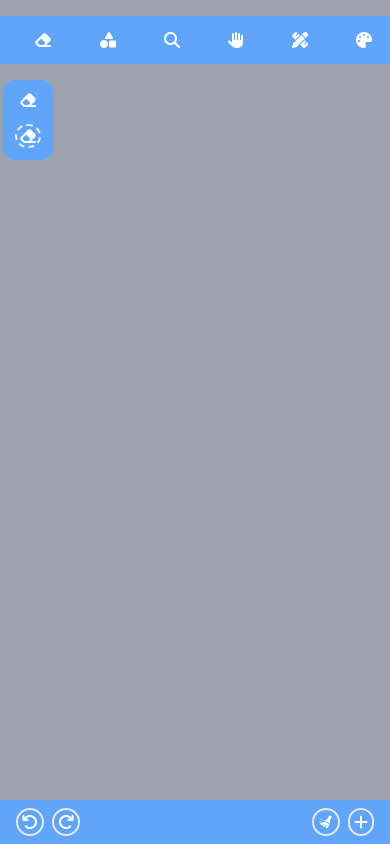
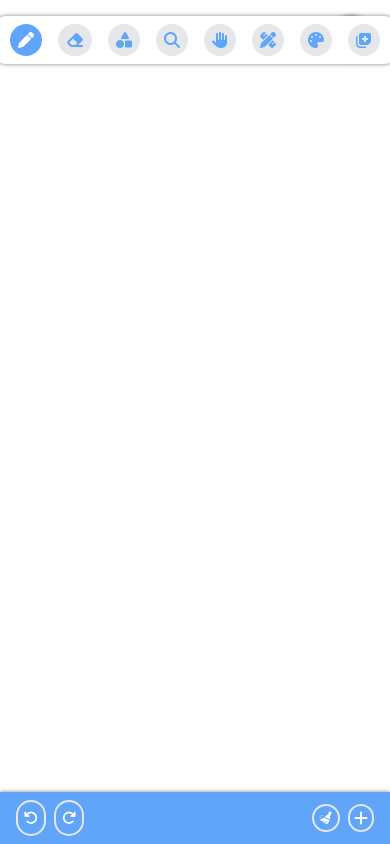
Before and after one commit to Jugnu-Gupta/Drawing-Board, a website built with Vite: page index.html in a window 390 px wide. Both pictures are taken after a click on the button 43 px from the left and 40 px from the top of the page. Built offline with nearby package versions, Linux system fonts and the light colour scheme.

Commit message:
added style

```diff
--- a/index.html
+++ b/index.html
@@ -7,36 +7,6 @@
     <link rel="stylesheet" href="main.css">
     <title>Document</title>
     <style>
-        .slideDown {
-            animation: downMovement 200ms ease-in-out forwards;
-        }
-
-        @keyframes downMovement {
-            from {
-                transform: scaleY(0);
-            }
-
-            to {
-                transform: scaleY(1);
-                top: 175%;
-            }
-        }
-
-        .slideUp {
-            animation: upMovement 200ms ease-in-out forwards;
-        }
-
-        @keyframes upMovement {
-            from {
-                top: 175%;
-                transform: scaleY(1);
-            }
-
-            to {
-                transform: scaleY(0);
-            }
-        }
-
         body {
             user-select: none;
             /* Standard syntax */
@@ -55,35 +25,42 @@
 
 
         <!-- toolbar -->
-        <aside class="fixed z-[1000000] top-4 left-1/2 -translate-x-1/2 flex justify-center
-            gap-8 py-2 px-4 rounded-xl bg-blue-400 text-white" data-aside>
+        <aside class="fixed z-[1000000] top-4 left-1/2 -translate-x-1/2 flex justify-center shadow-custom
+            gap-4 py-2 px-4 rounded-xl bg-white text-white" data-aside>
+
 
             <!-- pen button -->
-            <button onclick="shapeAndToolHandler(`pen`, event)" class="bg-gray-400 rounded-full px-2 py-1" data-pen>
+            <button onclick="shapeAndToolHandler(`pen`, event)" class="bg-gray-200 text-blue-400 rounded-full px-2 py-1
+                hover:scale-110 transition-all" data-pen>
+                <!-- <button onclick="shapeAndToolHandler(`pen`, event)" class="bg-gray-400 rounded-full px-2 py-1" data-pen> -->
                 <i class="fa-solid fa-pen"></i>
             </button>
 
 
             <!-- Eraser button -->
-            <button onclick="toolbarOptionHandler(`eraser`)" class="relative rounded-full px-2 py-1"
+            <button onclick="toolbarOptionHandler(`eraser`)"
+                class="bg-gray-200 text-blue-400 relative rounded-full px-2 py-1 hover:scale-110 transition-all"
                 data-eraserContainer>
                 <i class="fa-solid fa-eraser"></i>
-                <div class="absolute top-0 -left-2/3 bg-blue-400
-                slideUp flex flex-col rounded-xl" data-eraser>
-                    <i onclick="shapeAndToolHandler(`basicEraser`,event)" class="fa-solid fa-eraser p-2 px-3 pt-3"></i>
-                    <div onclick="shapeAndToolHandler(`objectEraser`,event)" class="p-2 px-3 pb-3">
-                        <i class="fa-solid fa-eraser border-2 border-dashed rounded-full p-[2px]"></i>
+                <div class="absolute top-0 -left-2/3 bg-white text-blue-400 animate-slideUp
+                flex flex-col rounded-xl shadow-custom" data-eraser>
+                    <i onclick="shapeAndToolHandler(`basicEraser`,event)"
+                        class="fa-solid fa-eraser w-4 p-2 px-2 pt-3"></i>
+                    <div onclick="shapeAndToolHandler(`objectEraser`,event)" class="p-2 px-2 pb-3">
+                        <i class="fa-solid fa-eraser text-sm border-2 border-dashed border-blue-400 rounded-full
+                            p-[2px]"></i>
                     </div>
                 </div>
             </button>
 
 
             <!-- multiple shapes button -->
-            <button onclick="toolbarOptionHandler(`multipleShapes`)" class="relative rounded-full px-2 py-1"
+            <button onclick="toolbarOptionHandler(`multipleShapes`)"
+                class="bg-gray-200 text-blue-400 relative rounded-full px-2 py-1 hover:scale-110 transition-all"
                 data-multipleShapes>
                 <i class="relative z-10 fa-solid fa-shapes"></i>
-                <div class="absolute -top-[150%] -left-2/3 bg-blue-400
-                slideUp flex flex-col rounded-xl" data-ListOfShapes>
+                <div class="absolute -top-[150%] -left-2/3 bg-white text-blue-400 animate-slideUp
+                flex flex-col rounded-xl shadow-custom" data-ListOfShapes>
 
                     <i onclick="shapeAndToolHandler(`straightLine`,event)"
                         class="fa-solid fa-lines-leaning p-2 px-3 pt-3"></i>
@@ -97,10 +74,12 @@
 
 
             <!-- Zoom button-->
-            <button onclick="toolbarOptionHandler(`zoom`)" class="relative rounded-full px-2 py-1" data-zoom>
+            <button onclick="toolbarOptionHandler(`zoom`)"
+                class="bg-gray-200 text-blue-400 relative rounded-full px-2 py-1 hover:scale-110 transition-all"
+                data-zoom>
                 <i class="fa-solid fa-magnifying-glass"></i>
-                <div class="absolute top-0 -left-2/3 bg-blue-400
-                slideUp flex flex-col rounded-xl" data-zoomInOut>
+                <div class="absolute top-0 -left-2/3 bg-white text-blue-400 animate-slideUp
+                flex flex-col rounded-xl shadow-custom" data-zoomInOut>
 
                     <i onclick="shapeAndToolHandler(`zoomIn`,event)"
                         class="fa-solid fa-magnifying-glass-plus p-2 px-3 pt-3"></i>
@@ -111,16 +90,19 @@
 
 
             <!-- hand button-->
-            <button onclick="shapeAndToolHandler(`hand`,event)" class="rounded-full px-2 py-1" data-hand>
+            <button onclick="shapeAndToolHandler(`hand`,event)" class="bg-gray-200 text-blue-400 rounded-full px-2 py-1
+                hover:scale-110 transition-all" data-hand>
                 <i class="fa-solid fa-hand"></i>
             </button>
 
 
             <!-- pen-width slider -->
-            <button onclick="toolbarOptionHandler(`lineWidth`)" class="relative rounded-full px-2 py-1"
+            <button onclick="toolbarOptionHandler(`lineWidth`)"
+                class="bg-gray-200 text-blue-400 relative rounded-full px-2 py-1 hover:scale-110 transition-all"
                 data-strokeWidth>
                 <i class="fa-solid fa-pen-ruler"></i>
-                <div class="absolute top-[50%] -left-[350%] bg-blue-400 rounded-xl slideUp px-3 w-32" data-lineWidth>
+                <div class="absolute top-[50%] -left-[350%] bg-white text-blue-400 rounded-xl animate-slideUp
+                    px-3 w-32 shadow-[0px_0px_4px_rgba(0,0,0,.5)]" data-lineWidth>
                     <input onclick="lineWidthAdjustmentHandler(event)" type="range" name="slider" min="1" max="10"
                         step="1" value="2" class="py-3 w-full" data-lineWidthSlider>
                 </div>
@@ -128,12 +110,12 @@
 
 
             <!-- color picker button -->
-            <button onclick="toolbarOptionHandler(`colorPicker`)" class="relative rounded-full px-2 py-1"
+            <button onclick="toolbarOptionHandler(`colorPicker`)"
+                class="bg-gray-200 text-blue-400 relative rounded-full px-2 py-1 hover:scale-110 transition-all"
                 data-colorPickerConatiner>
                 <i class="fa-solid fa-palette"></i>
-                <div onclick="colorPickerHandler(event)"
-                    class="absolute -top-[25%] -left-[200%] bg-blue-400 rounded-xl slideUp flex flex-col px-3"
-                    data-colorPicker>
+                <div onclick="colorPickerHandler(event)" class="absolute -top-[25%] -left-[200%] bg-white text-blue-400
+                    rounded-xl animate-slideUp flex flex-col px-3 shadow-custom" data-colorPicker>
 
                     <div class="flex justify-between items-center gap-2 py-2">
                         <label for="strokeColor" class="text-sm"><i class="fa-solid fa-paintbrush"></i></label>
@@ -158,12 +140,14 @@
 
 
             <!-- note button -->
-            <button onclick="addNoteHandler()"><i class="fa-solid fa-notes-medical"></i></button>
+            <button onclick="addNoteHandler()"
+                class="bg-gray-200 text-blue-400 rounded-full px-2 py-1 hover:scale-110 transition-all">
+                <i class="fa-solid fa-notes-medical"></i></button>
         </aside>
 
 
         <!-- canvas -->
-        <canvas class="canvas relative top-0 bg-gray-400 w-full h-[100%] z-0">
+        <canvas class="canvas relative top-0 bg-[#ffffff] w-full h-[100%] z-0">
         </canvas>
 
 
@@ -182,39 +166,45 @@
         </div>
 
 
-        <button onclick="saveImage()" class="bg-blue-400 absolute top-4 right-4 rounded-full p-2" data-saveButton>
-            <img src="./assets/download-file.png" alt="Delete page" class="border-2 rounded-full p-1 w-7">
+        <!-- save button -->
+        <button onclick="saveImage()" class="text-blue-400 absolute top-4 right-4 rounded-full p-2 shadow-custom"
+            data-saveButton>
+            <i class="fa-solid fa-file-export border-2 p-1 bg-gray-200 rounded-full hover:scale-110 transition-all"></i>
         </button>
 
 
-        <footer class="fixed w-full z-[1000000] bottom-0 px-4 py-2 bg-blue-400 flex justify-between">
+        <footer class="fixed w-full z-[1000000] bottom-0 px-4 py-2 bg-blue-400 flex justify-between shadow-custom">
             <div class="flex justify-start" data-footer>
                 <!-- undo button -->
-                <button onclick="undoHandler()" class="text-white mr-2">
-                    <i class="fa-solid fa-arrow-rotate-left border-2 rounded-full p-1"></i></button>
+                <button onclick="undoHandler()"
+                    class="text-white mr-2 hover:scale-110 active:animate-anticlockwiseSpin transition-all">
+                    <i class="fa-solid fa-arrow-rotate-left text-sm border-2 rounded-full p-[6px]"></i></button>
 
                 <!-- redo button -->
-                <button onclick="redoHandler()" class="text-white">
-                    <i class="fa-solid fa-arrow-rotate-right border-2 rounded-full p-1"></i></button>
+                <button onclick="redoHandler(event)"
+                    class="text-white transition-all hover:scale-110 active:animate-clockwiseSpin">
+                    <i class="fa-solid fa-arrow-rotate-right text-sm border-2 rounded-full p-[6px]"></i></button>
             </div>
 
             <div class="flex justify-end">
                 <!-- delete button -->
-                <button onclick="deletePageHandler()" class="mr-2 hidden" data-deletePageButton>
+                <button onclick="deletePageHandler()" class="mr-2 hidden hover:scale-110 transition-all"
+                    data-deletePageButton>
                     <img src="./assets/bin.png" alt="Delete page" class="border-2 rounded-full p-1 w-7"></button>
 
                 <!-- clear button -->
-                <button onclick="clearPageHandler()" class="mr-2" data-clearPageButton>
+                <button onclick="clearPageHandler()" class="mr-2 hover:scale-110 transition-all" data-clearPageButton>
                     <img src="./assets/broom.png" alt="Clear page" class="border-2 rounded-full p-1 w-7"></button>
 
                 <!-- prev button -->
                 <!-- <button onclick="prevPageHandler()" class="px-4 py-1 mr-2 border-2 rounded-full hidden text-white"
                             data-prevPageButton><i class="fa-solid fa-arrow-left"></i></button> -->
-                <button onclick="prevPageHandler()" class="mr-2 hidden text-white" data-prevPageButton><i
-                        class="fa-solid fa-arrow-left p-1 border-2 rounded-full"></i></button>
+                <button onclick="prevPageHandler()" class="mr-2 hidden text-white hover:scale-110 transition-all"
+                    data-prevPageButton><i class="fa-solid fa-arrow-left p-1 border-2 rounded-full"></i></button>
 
                 <!-- add/next button -->
-                <button onclick="nextAndAddPageHandler()" class="text-white" data-nextAndAddPageButton>
+                <button onclick="nextAndAddPageHandler()" class="text-white hover:scale-110 transition-all"
+                    data-nextAndAddPageButton>
                     <i class="fa-solid fa-plus border-2 rounded-full p-1"></i></button>
             </div>
         </footer>
--- a/script.js
+++ b/script.js
@@ -41,7 +41,7 @@ const dataNote = document.querySelector('[data-note]');
 
 // Variables to track the drawing state
 let pages = [{
-    backgroundColor: '#9ca3af',
+    backgroundColor: '#ffffff',
     drawnArray: [],
     redoArray: [],
 }];
@@ -71,43 +71,62 @@ let curDrawing = [];
 let toolbarOption = "pen";
 let toggleList = null;
 
+
 let backgroundColor = pages[curPageNo].backgroundColor;
 let drawnArray = pages[curPageNo].drawnArray;
 let redoArray = pages[curPageNo].redoArray;
 let offsetX = 0;
 let offsetY = 0;
 
+function toolbarOptionColorHandler(option) {
+    // bg-gray-200 text-blue-400
+
+    // previous option.
+    toolbarOptionsObject[toolbarOption].name.classList.remove('bg-blue-400');
+    toolbarOptionsObject[toolbarOption].name.classList.remove('text-white');
+    toolbarOptionsObject[toolbarOption].name.classList.add('text-blue-400');
+    toolbarOptionsObject[toolbarOption].name.classList.add('bg-gray-200');
+
+    // selected option.
+    toolbarOptionsObject[option].name.classList.remove('text-blue-400');
+    toolbarOptionsObject[option].name.classList.remove('bg-gray-200');
+    toolbarOptionsObject[option].name.classList.add('bg-blue-400');
+    toolbarOptionsObject[option].name.classList.add('text-white');
+}
 
 function toolbarOptionHandler(option) {
     if (option === "multipleShapes" || option === "zoom" || option === "lineWidth" || option === "colorPicker" || option === "eraser") {
         toggleListHandler(option);
     }
     else {
-        toolbarOptionsObject[toolbarOption].name.classList.remove('bg-gray-400');
-        toolbarOptionsObject[option].name.classList.add('bg-gray-400');
+        toolbarOptionColorHandler(option);
+        // toolbarOptionsObject[toolbarOption].name.classList.remove('text-blue-400');
+        // toolbarOptionsObject[toolbarOption].name.classList.remove('bg-white');
+        // toolbarOptionsObject[option].name.classList.add('text-blue-400');
+        // toolbarOptionsObject[option].name.classList.add('bg-white');
+
+        // toolbarOptionsObject[toolbarOption].name.classList.remove('bg-gray-400');
+        // toolbarOptionsObject[option].name.classList.add('bg-gray-400');
         toolbarOption = option;
     }
 }
 
 
 function toggleListHandler(name) {
-    toolbarOptionsObject[toggleList]?.child?.classList?.add("slideUp");
-    toolbarOptionsObject[toggleList]?.child?.classList?.remove("slideDown");
+    toolbarOptionsObject[toggleList]?.child?.classList?.add("animate-slideUp");
+    toolbarOptionsObject[toggleList]?.child?.classList?.remove("animate-slideDown");
 
-    // console.log("list", toggleList);
-
-    // console.log("name", name);
     if (name === toggleList) {
         toggleList = null; return;
     }
     toggleList = name;
-    if (toolbarOptionsObject[toggleList].child.classList.contains("slideUp")) {
-        toolbarOptionsObject[toggleList].child.classList.remove("slideUp");
-        toolbarOptionsObject[toggleList].child.classList.add("slideDown");
+    if (toolbarOptionsObject[toggleList].child.classList.contains("animate-slideUp")) {
+        toolbarOptionsObject[toggleList].child.classList.remove("animate-slideUp");
+        toolbarOptionsObject[toggleList].child.classList.add("animate-slideDown");
     }
     else {
-        toolbarOptionsObject[toggleList].child.classList.add("slideUp");
-        toolbarOptionsObject[toggleList].child.classList.remove("slideDown");
+        toolbarOptionsObject[toggleList].child.classList.add("animate-slideUp");
+        toolbarOptionsObject[toggleList].child.classList.remove("animate-slideDown");
     }
 }
 
@@ -116,18 +135,15 @@ function shapeAndToolHandler(shapeName, event) {
     shape = shapeName;
     if (shape === "straightLine" || shape === "circle" || shape === "rectangle" ||
         shape === "solidCircle" || shape === "solidRectangle") {
-        toolbarOptionsObject[toolbarOption].name.classList.remove('bg-gray-400');
-        toolbarOptionsObject.multipleShapes.name.classList.add('bg-gray-400');
+        toolbarOptionColorHandler("multipleShapes");
         toolbarOption = "multipleShapes";
     }
     else if (shape === "basicEraser" || shape === "objectEraser") {
-        toolbarOptionsObject[toolbarOption].name.classList.remove('bg-gray-400');
-        toolbarOptionsObject.eraser.name.classList.add('bg-gray-400');
+        toolbarOptionColorHandler("eraser");
         toolbarOption = "eraser";
     }
     else if (shape === "zoomIn" || shape === "zoomOut") {
-        toolbarOptionsObject[toolbarOption].name.classList.remove('bg-gray-400');
-        toolbarOptionsObject.zoom.name.classList.add('bg-gray-400');
+        toolbarOptionColorHandler("zoom");
         toolbarOption = "zoom";
     }
     else if (shape === "pen" || shape === "hand") {
@@ -136,9 +152,6 @@ function shapeAndToolHandler(shapeName, event) {
     else {
         toggleListHandler(shape);
     }
-    // else if (shape !== "pen" && shape !== "hand") {
-    //     toggleListHandler(shape);
-    // }
     console.log(shape);
     event.stopPropagation();
 }
@@ -170,13 +183,6 @@ function colorPickerHandler(event) {
         repaintHandler(1, 1);
     }
 }
-
-
-// function printCoordinates(x, y) {
-//     // document.querySelector("[change]").innerHTML = `${parseInt(x)}x${parseInt(y)}`;
-//     document.querySelector("[change]").innerHTML = `${x}x${y}`;
-// }
-
 
 // Function to start drawing.
 function startDrawing(event) {
@@ -553,7 +559,7 @@ function undoHandler() {
 }
 
 // Function to redo the last path.
-function redoHandler() {
+function redoHandler(event) {
     if (redoArray.length === 0) return;
 
     const redoItem = redoArray.pop();
--- a/tailwind.config.js
+++ b/tailwind.config.js
@@ -2,7 +2,62 @@
 module.exports = {
   content: ["*"],
   theme: {
-    extend: {},
+    extend: {
+      screens: {
+        'xs': { 'min': '0px', 'max': '639px' },
+      },
+      boxShadow: {
+        'custom': '0px 0px 4px rgba(0, 0, 0, 0.5)',
+      },
+      keyframes: {
+        slideDown: {
+          '0%': {
+            transform: 'scale(0)',
+          },
+          '100%': {
+            transform: 'scale(1)',
+            top: '175%',
+          },
+        },
+        slideUp: {
+          '0%': {
+            transform: 'scale(1)',
+            top: '175%',
+          },
+          '100%': {
+            transform: 'scale(0)',
+          },
+        },
+        clockwiseSpin: {
+          '0%': {
+            transform: 'rotate(0deg)',
+          },
+          '50%': {
+            transform: 'rotate(180deg)',
+          },
+          '100%': {
+            transform: 'rotate(0deg)',
+          },
+        },
+        anticlockwiseSpin: {
+          '0%': {
+            transform: 'rotate(0deg)',
+          },
+          '50%': {
+            transform: 'rotate(-180deg)',
+          },
+          '100%': {
+            transform: 'rotate(0deg)',
+          },
+        },
+      },
+      animation: {
+        slideDown: 'slideDown 250ms ease-out forwards',
+        slideUp: 'slideUp 250ms ease-in forwards',
+        clockwiseSpin: 'clockwiseSpin 400ms linear forwards',
+        anticlockwiseSpin: 'anticlockwiseSpin 400ms linear forwards',
+      },
+    },
   },
   plugins: [],
 }
```
Also changed, not shown: 1 other file.
